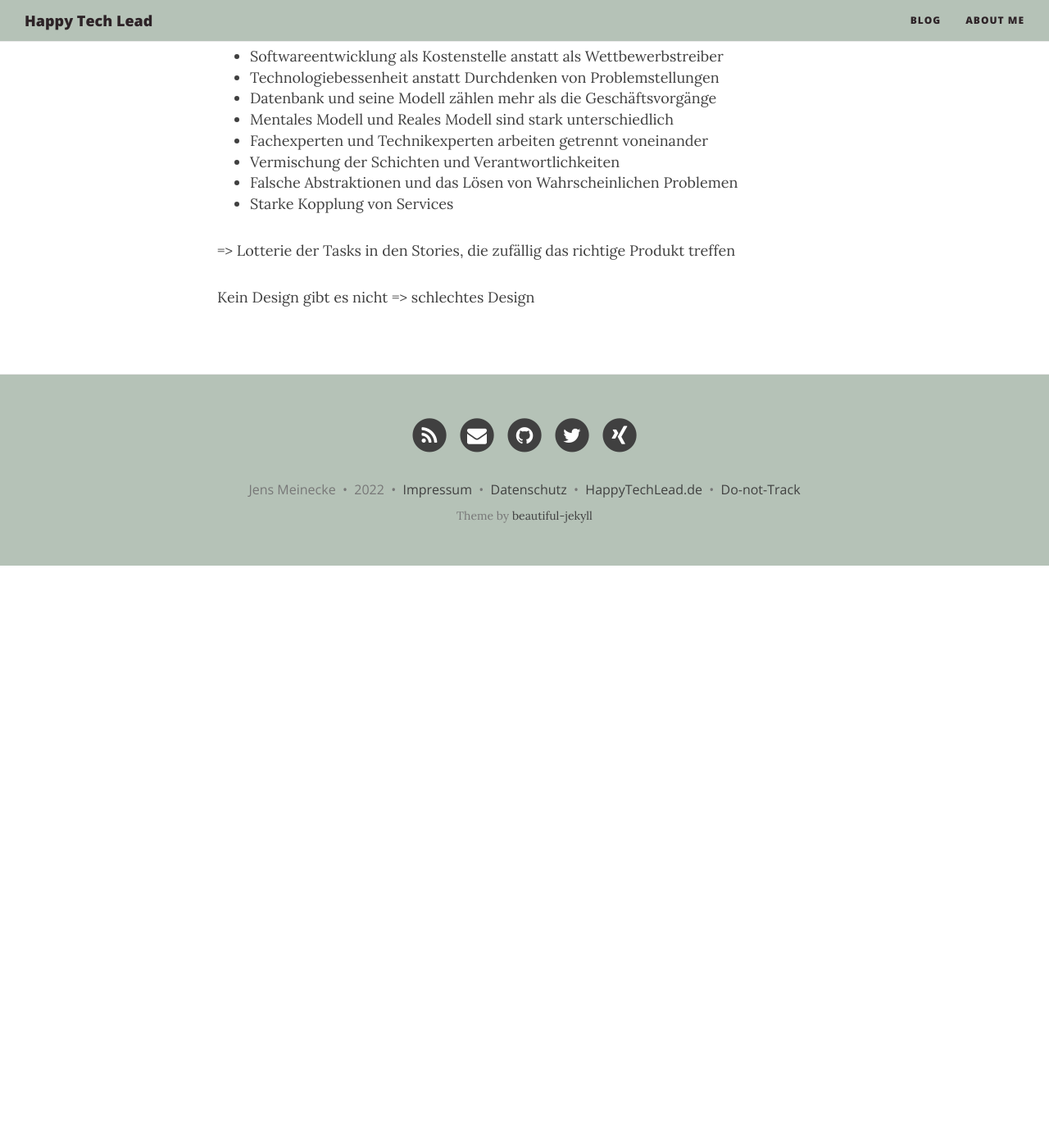
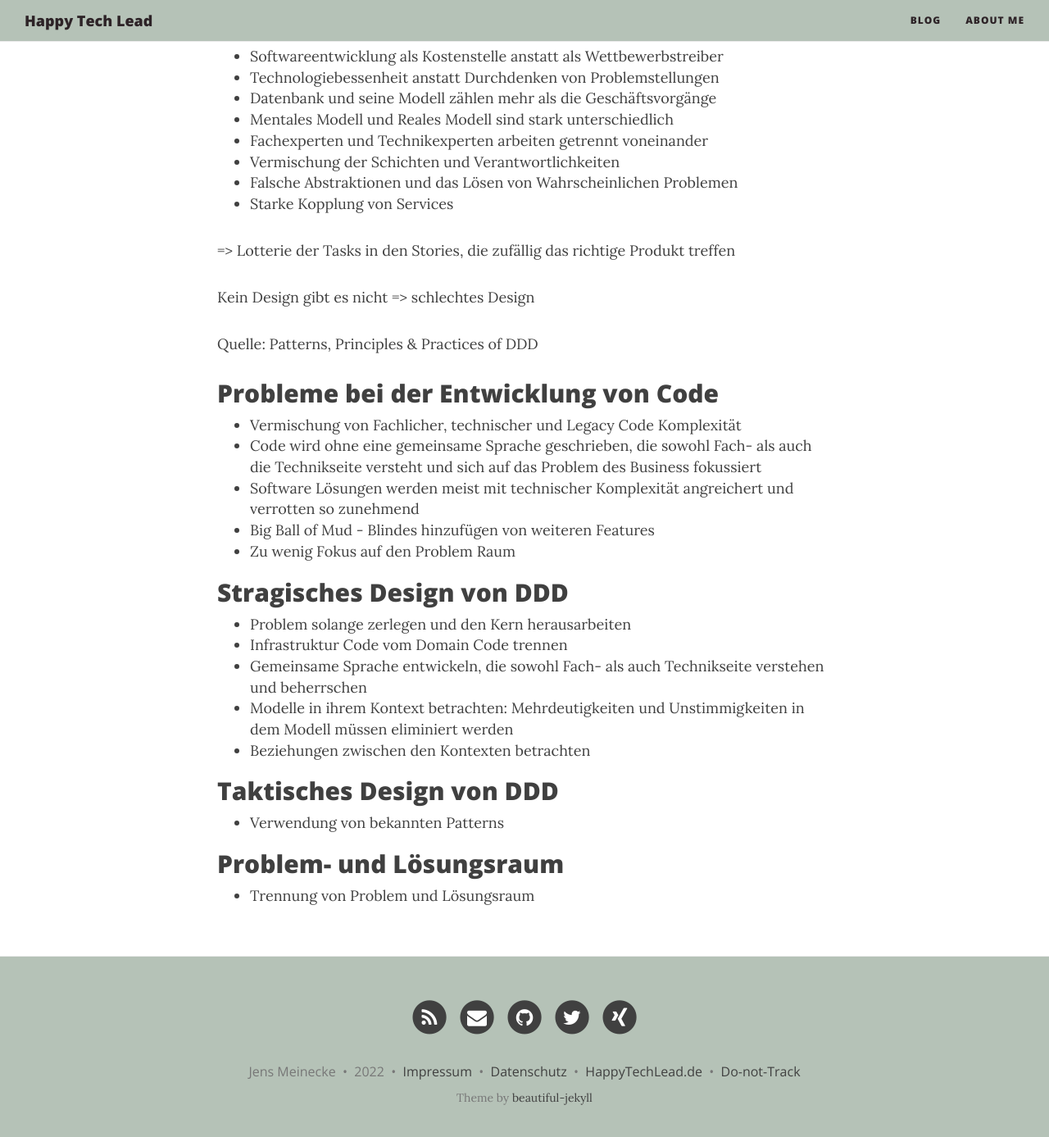
Before and after one commit to meinjens/happytechlead.github.io, a Jekyll site: the page built from ddd/domain-driven-design.md, in a window 1280 px wide and 1400 px high, scrolled down 437 px. Shown: the top 1387 px of the window at 82% size. Built offline with Jekyll 4.4.1, drawn with Linux system fonts in a browser that asks for light colours; nearby versions of some CDN libraries; comment, search, counter and statistics services are not loaded; before the commit the page ends 1127 px from its top, so only the background shows below that.

Commit message:
feat: added from P&P

```diff
--- a/ddd/domain-driven-design.md
+++ b/ddd/domain-driven-design.md
@@ -21,3 +21,29 @@ Quelle auch der Unterseiten: Vaughn Vernon bzw. C. Lilienthal und H. Schwentner
 
 
 Kein Design gibt es nicht => schlechtes Design
+
+Quelle: Patterns, Principles & Practices of DDD
+
+## Probleme bei der Entwicklung von Code
+
+* Vermischung von Fachlicher, technischer und Legacy Code Komplexität
+* Code wird ohne eine gemeinsame Sprache geschrieben, die sowohl Fach- als auch die Technikseite versteht und sich auf das Problem des Business fokussiert
+* Software Lösungen werden meist mit technischer Komplexität angreichert und verrotten so zunehmend
+* Big Ball of Mud - Blindes hinzufügen von weiteren Features
+* Zu wenig Fokus auf den Problem Raum
+
+## Stragisches Design von DDD
+
+* Problem solange zerlegen und den Kern herausarbeiten
+* Infrastruktur Code vom Domain Code trennen
+* Gemeinsame Sprache entwickeln, die sowohl Fach- als auch Technikseite verstehen und beherrschen
+* Modelle in ihrem Kontext betrachten: Mehrdeutigkeiten und Unstimmigkeiten in dem Modell müssen eliminiert werden
+* Beziehungen zwischen den Kontexten betrachten
+
+## Taktisches Design von DDD
+
+* Verwendung von bekannten Patterns
+
+## Problem- und Lösungsraum
+
+* Trennung von Problem und Lösungsraum
```
